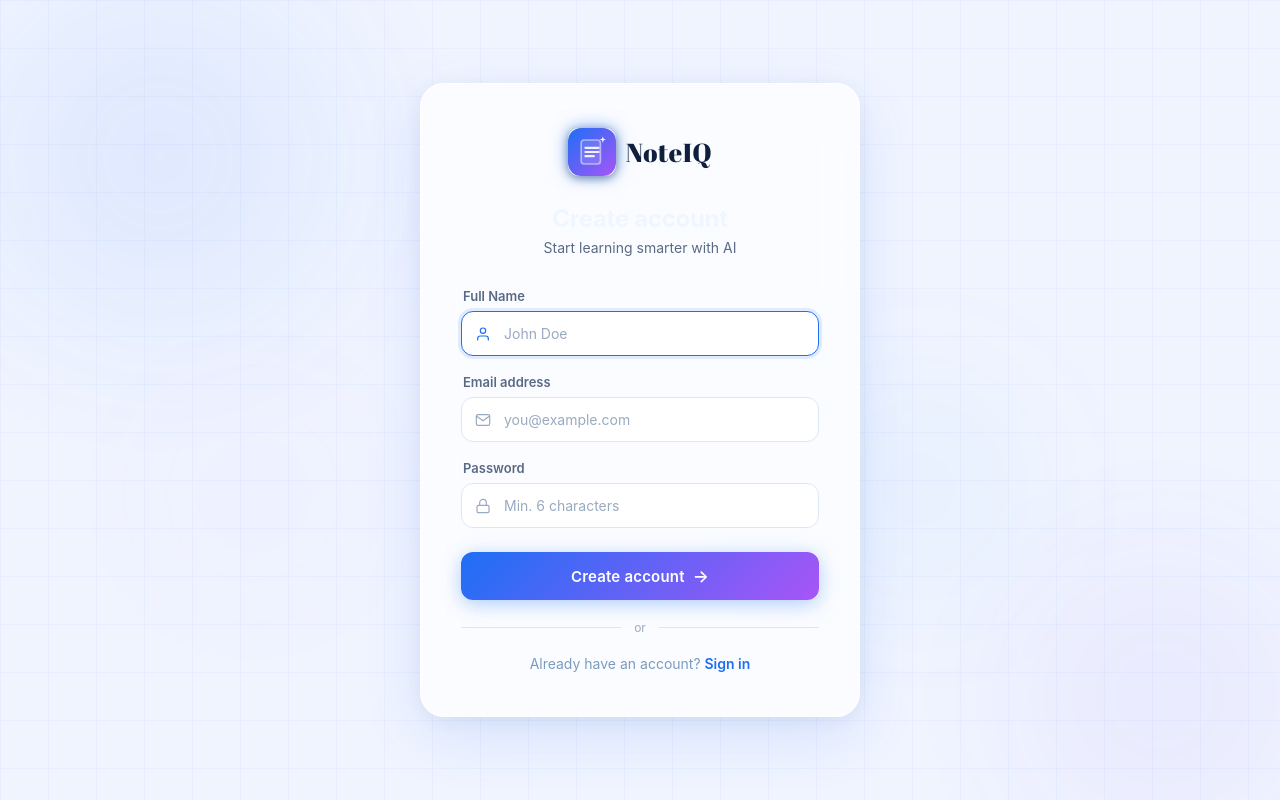
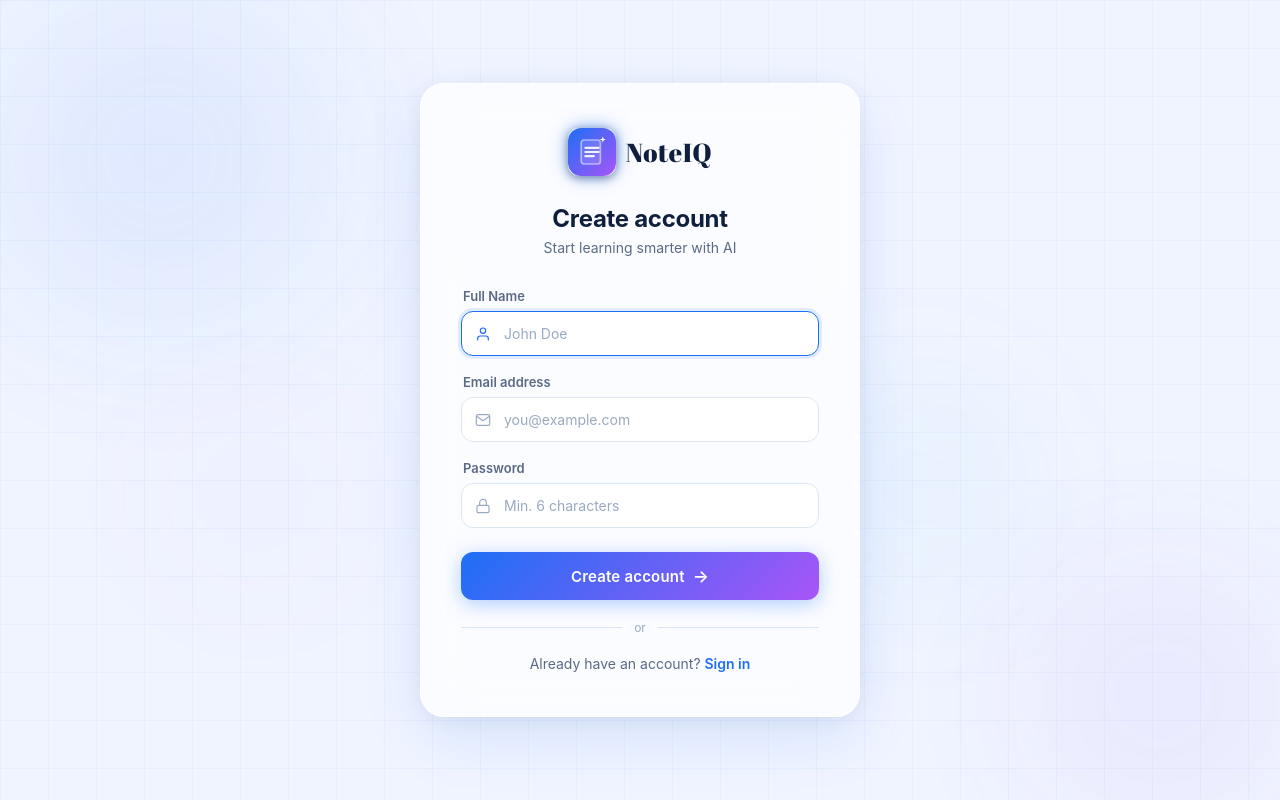
Before and after one commit to Lalit2002-ux/studymind-frontend, a React (Vite) app: page /register in a window 1280 px wide. Built offline with nearby package versions, Linux system fonts and the light colour scheme; no server answers.

Commit message:
Fix Welcome back and Create account title text invisible on auth pages
.auth-card h2 had higher CSS specificity than .auth-title and was
overriding color to var(--text) = white (invisible on white background)

```diff
--- a/src/App.css
+++ b/src/App.css
@@ -150,8 +150,8 @@
 .auth-footer { text-align:center; margin-top:16px; font-size:14px; color:#5a6a85; }
 .auth-footer a { color:#1d6ff5; font-weight:600; }
 .auth-footer a:hover { color:#7c3aed; text-decoration:none; }
-.auth-card h2 { font-size:24px; font-weight:700; margin-bottom:6px; text-align:center; color:var(--text); }
-.auth-card .subtitle { text-align:center; color:var(--text2); font-size:14px; margin-bottom:28px; }
+.auth-card h2 { font-size:24px; font-weight:700; margin-bottom:6px; text-align:center; color:#0f1f3d; }
+.auth-card .subtitle { text-align:center; color:#5a6a85; font-size:14px; margin-bottom:28px; }
 .form-group { margin-bottom:18px; }
 .form-group label { display:block; font-size:13px; font-weight:500; color:var(--text2); margin-bottom:7px; }
 .form-group input { width:100%; background:var(--bg3); border:1px solid var(--border); border-radius:10px; padding:12px 16px; color:var(--text); font-size:14px; transition:border-color .2s; }
@@ -161,7 +161,7 @@
 .btn-primary { background:linear-gradient(135deg,var(--accent),#0ea5e9); color:#fff; box-shadow:0 4px 16px var(--accent-glow); }
 .btn-primary:hover { opacity:.9; transform:translateY(-1px); }
 .btn-primary:disabled { opacity:.6; cursor:not-allowed; transform:none; }
-.auth-footer { text-align:center; margin-top:20px; font-size:14px; color:var(--text2); }
+.auth-footer { text-align:center; margin-top:20px; font-size:14px; color:#5a6a85; }
 
 /* ══════════════════════════════════════════════════════════
    ONBOARDING v3 — Light white, blue/purple (matches screenshot)
```
